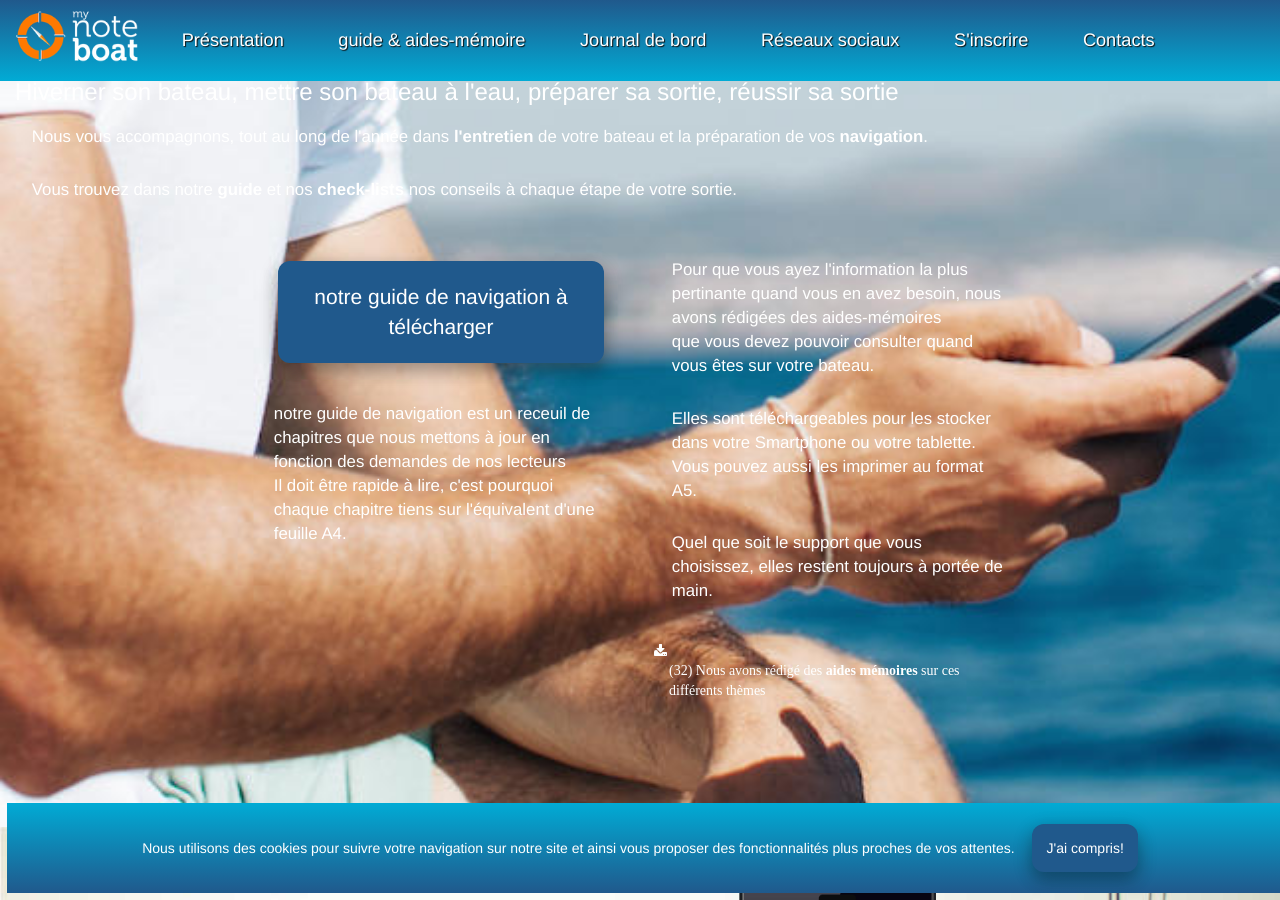
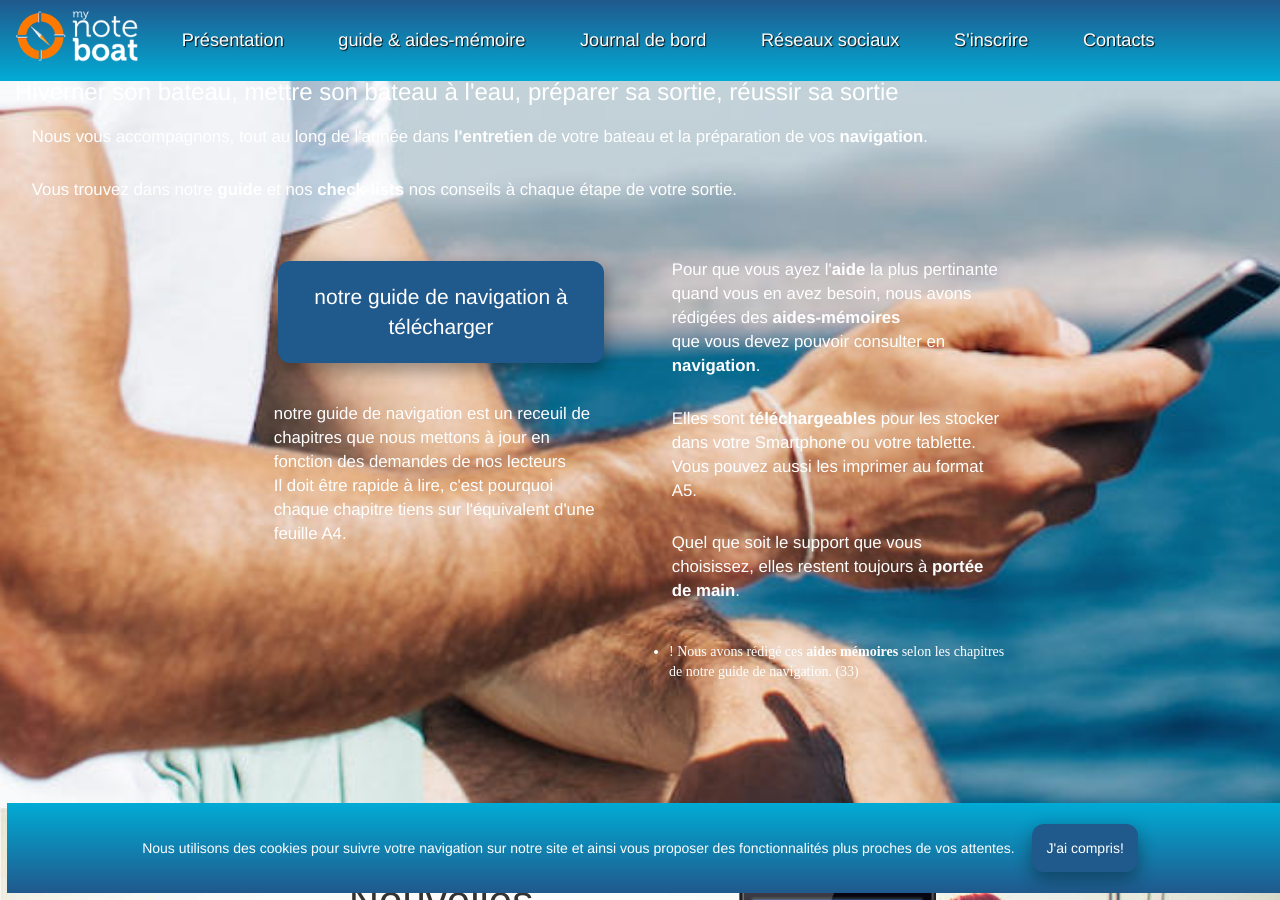
Before and after one commit to pjtiberghien/trial, a Jekyll site: the page built from docs/index.html, in a window 1280 px wide and 900 px high, scrolled down 1168 px. Built offline with Jekyll 4.4.1, drawn with Linux system fonts in a browser that asks for light colours; nearby versions of some CDN libraries.

```diff
--- a/docs/index.html
+++ b/docs/index.html
@@ -43,12 +43,12 @@
             Il doit être rapide à lire, c'est pourquoi chaque chapitre tiens sur l'équivalent d'une feuille A4.</p>
         </div>
         <div class="col-sd-5 col-md-4" id="presentationduguide">
-            <p>Pour que vous ayez l'information la plus pertinante quand vous en avez besoin, nous avons rédigées des aides-mémoires<br>
-            que vous devez pouvoir consulter quand vous êtes sur votre bateau.</p>
-            <p>Elles sont téléchargeables pour les stocker dans votre Smartphone ou votre tablette.  Vous pouvez aussi les imprimer au format A5.</p>
-            <p>Quel que soit le support que vous choisissez, elles restent toujours à portée de main.</p>
-            <ul class="download" id="menu-vertical-aide-memoire-accordeon">
-                <li><a href="#">(32) Nous avons rédigé des <strong>aides mémoires</strong> sur ces différents thèmes</a>
+            <p>Pour que vous ayez l'<strong>aide</strong> la plus pertinante quand vous en avez besoin, nous avons rédigées des <strong>aides-mémoires</strong><br>
+            que vous devez pouvoir consulter en <strong>navigation</strong>.</p>
+            <p>Elles sont <strong>téléchargeables</strong> pour les stocker dans votre Smartphone ou votre tablette.  Vous pouvez aussi les imprimer au format A5.</p>
+            <p>Quel que soit le support que vous choisissez, elles restent toujours à <strong>portée de main</strong>.</p>
+            <ul id="menu-vertical-aide-memoire-accordeon">
+                <li><a href="#"> ! Nous avons rédigé ces <strong>aides mémoires</strong> selon les chapitres de notre guide de navigation. (33)</a>
                     <ul>
                     <li><a href="assets/images/preparer-sa-navigation-01.png" target="_blank">aide mémoire #1 préparer sa sortie</a></li>
                     <li><a href="assets/images/preparer-son-bateau-02.png" target="_blank">aide mémoire #2 préparer son bateau</a></li>
```
